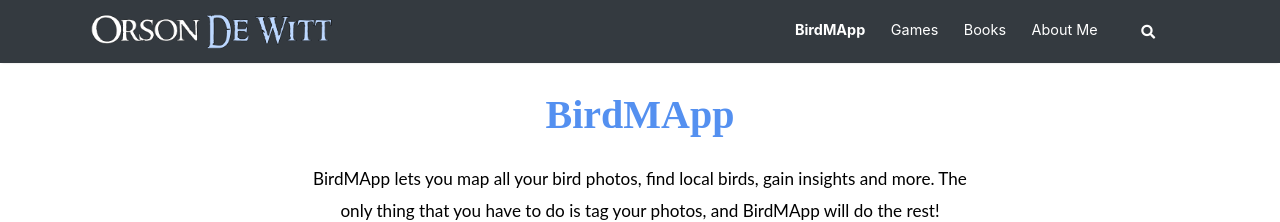
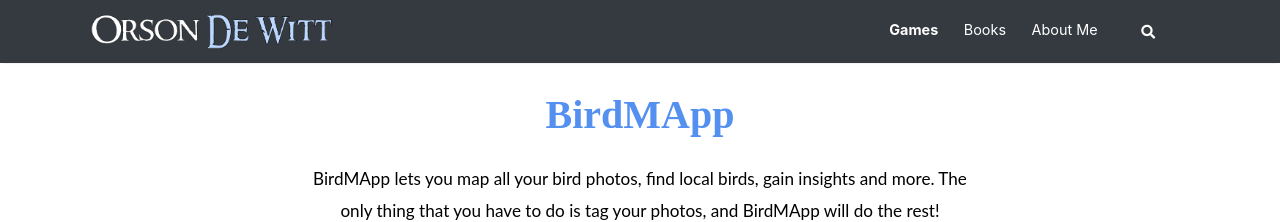
Before and after one commit to OrsonDWitt/OrsonDWitt.github.io, a Jekyll site: the page built from _pages/birdmapp.md, in a window 1280 px wide. Shown: the top 222 px of the page. Built offline with Jekyll 4.4.1, drawn with Linux system fonts in a browser that asks for light colours; nearby versions of some CDN libraries.

Commit message:
Update default.html

```diff
--- a/_layouts/default.html
+++ b/_layouts/default.html
@@ -46,7 +46,7 @@
             <ul class="navbar-nav ml-auto">
 {% endif %}
 
-		{% if page.url != "/" %}
+		{% if page.url != "/birdmapp" %}
 	    	<li class="nav-item active">
                 <b><a class="nav-link" href="{{ site.birdmapp }}">BirdMApp</a></b>
                 </li>
```
